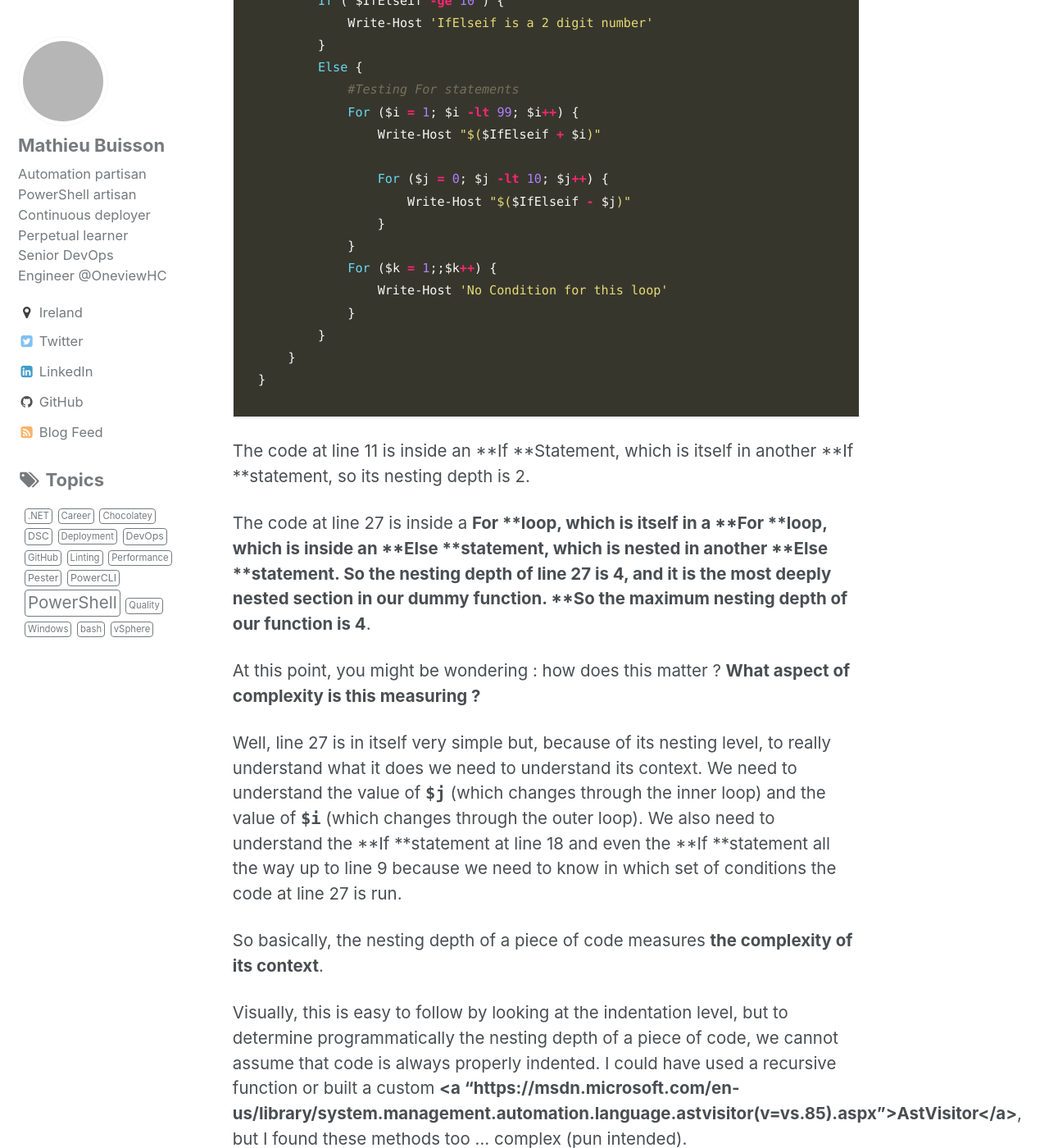
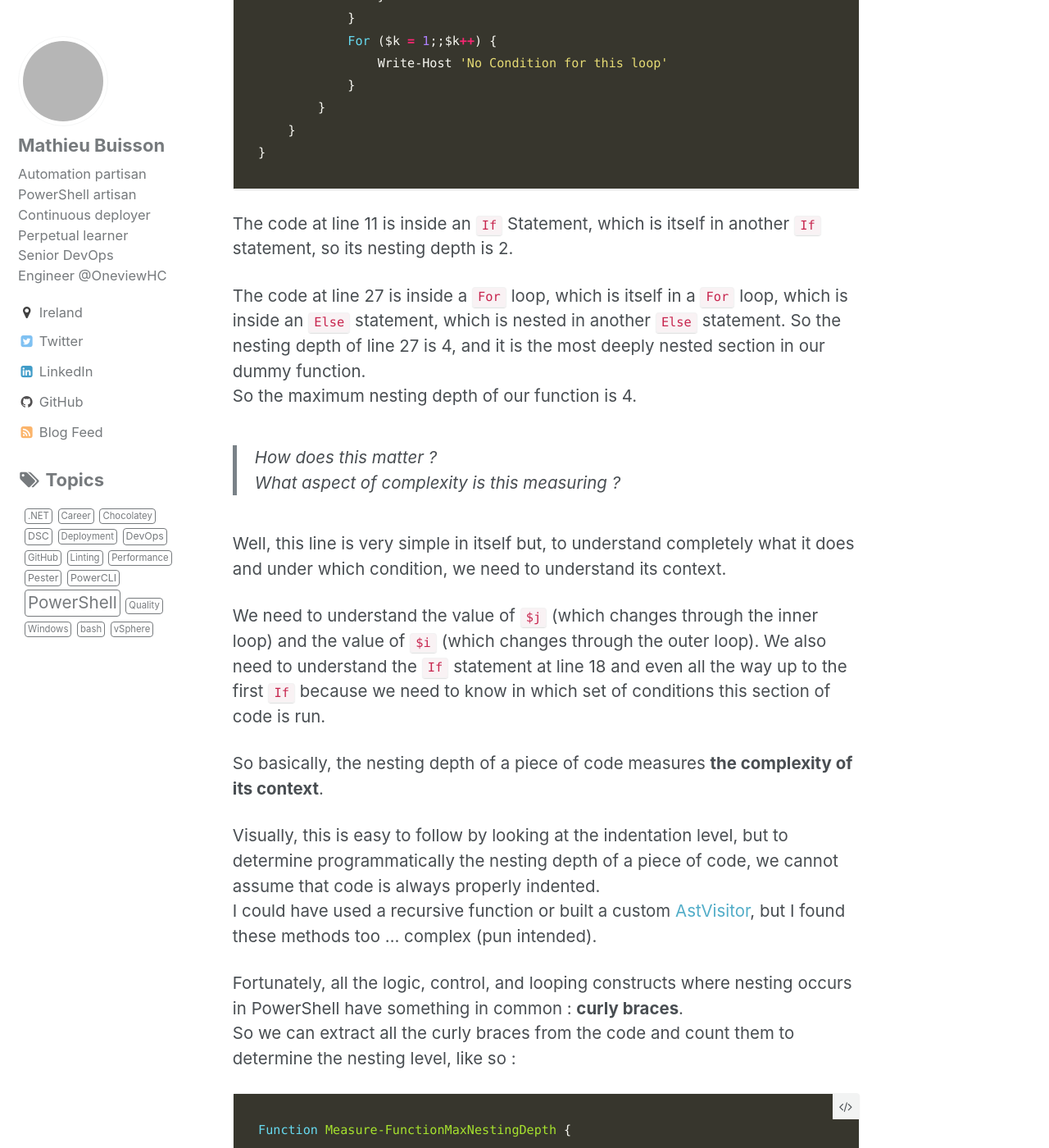
Before and after one commit to MathieuBuisson/MathieuBuisson.github.io, a Jekyll site: the page built from _posts/2017/2017-04-18-measuring-powershell-code-complexity.md, in a window 1280 px wide and 1400 px high, scrolled down 12413 px. Shown: the whole window at 82% size. Built offline with Jekyll 4.4.1, drawn with Linux system fonts in a browser that asks for light colours; some of the changed text lies outside the part shown; grey boxes are pictures that could not be loaded.

Commit message:
Add post : measuring-powershell-code-complexity

````diff
--- a/_posts/2017/2017-04-18-measuring-powershell-code-complexity.md
+++ b/_posts/2017/2017-04-18-measuring-powershell-code-complexity.md
@@ -237,41 +238,34 @@ Function Measure-FunctionComplexity {
     [int]$DefaultComplexity = 1
 
     $ForPaths = Measure-FunctionForCodePath $FunctionDefinition
-
     $IfPaths = Measure-FunctionIfCodePath $FunctionDefinition
-
     $LogicalOpPaths = Measure-FunctionLogicalOpCodePath $FunctionDefinition
-
     $SwitchPaths = Measure-FunctionSwitchCodePath $FunctionDefinition
-
     $TrapCatchPaths = Measure-FunctionTrapCatchCodePath $FunctionDefinition
-
     $WhilePaths = Measure-FunctionWhileCodePath $FunctionDefinition
-
     [int]$TotalComplexity = $DefaultComplexity + $ForPaths + $IfPaths + $LogicalOpPaths + $SwitchPaths + $TrapCatchPaths + $WhilePaths
     return $TotalComplexity
 }
 ```
 
-We start with an initial value of 1 because a piece of code which doesn't contain any logic/branching has exactly 1 code path.
-
-What is the cyclomatic complexity of our function ?
+We start with an initial value of 1 because a piece of code which doesn't contain any logic/branching has exactly 1 code path. And the total cyclomatic complexity of our function is :
 
 ```powershell
 C:\> Measure-FunctionComplexity $DummyFunction
 6
+```
 
-```
-That's great, but what is this telling us ?
-Is our function too complex or not ? **<a "http://stackoverflow.com/questions/30448693/cyclomatic-complexity-how-much-is-too-much">How much is too much ?</a>**
+> That's great, but what is this telling us ?
+> Is our function too complex or not ?
 
-Well, **the purpose of metrics is to help our brain, not to replace it**. Like any metric, we should take this number with a grain of salt and adapt it to our context. That said, the most commonly used thresholds are 10 and 15. I have a feeling that higher numbers might be fine for PowerShell code because it tends to be more readable than other languages, but that's very much arguable.
+Well, the purpose of metrics is to help our brain, **not to replace it**.
+Like any metric, we should take this number with a grain of salt and adapt it to our context. That said, the most commonly used thresholds are 10 and 15.
+I have a feeling that higher numbers might be fine for PowerShell code because it tends to be more readable than other languages, but that's very much arguable.
 
 Besides, this cyclomatic measurement is **only one side of the complexity coin**. To illustrate this, let's look at this piece of code :
 
 ```powershell
 $Now = Get-Date
-
 Switch ($Now.Month)
 {
     1 { $Month = 'January'; break }
@@ -289,15 +283,16 @@ Switch ($Now.Month)
 }
 ```
 
-The cyclomatic complexity of this piece of code is 13 (in theory, because in reality **<code>$Now.Month</code>** will always be a number between 1 and 12, but that's not the point here). So the cyclomatic complexity is pretty high, even though most coders would consider this piece of code as easy to understand and maintain.
+The cyclomatic complexity of this piece of code is 13. So the cyclomatic complexity is pretty high, even though most coders would consider this piece of code as easy to understand and maintain.
 
 So it can be useful to look at another metric, which measures a different aspect of complexity.
 
 ## Maximum nesting depth :
 
-First, what is the maximum **<a "https://help.semmle.com/wiki/display/CSHARP/Nesting+depth">nesting depth</a>** (sometimes called "Nested Block Depth") ?
+> What is the maximum [nesting depth](https://help.semmle.com/wiki/display/CSHARP/Nesting+depth) ?
 
-It is the depth of the most deeply nested code in a given piece of code (a function, here). For example, if we have an **If **statement nested in a loop, which is itself nested in a **Catch **block, the most deeply nested section is the body of the **If** statement and its nesting depth is 3.
+It is the depth of the most deeply nested code in a given piece of code (a function, here).
+For example, if we have an `If` statement nested in a loop, which is itself nested in a `Catch` block, the most deeply nested section is the body of the `If` statement and its nesting depth is 3.
 
 Let's take a new look at our dummy function, but this time **under the nesting depth lens** (it's the same function but I show it here again so you don't have scroll up) :
 
@@ -308,7 +303,6 @@ Function Test-Conditional {
     Param(
         [int]$IfElseif
     )
-
     # Testing nested If statement
     If ( $IfElseif -gt 20 ) {
         If ( $IfElseif -gt 40 ) {
@@ -326,7 +320,6 @@ Function Test-Conditional {
             #Testing For statements
             For ($i = 1; $i -lt 99; $i++) {
                 Write-Host "$($IfElseif + $i)"
-
                 For ($j = 0; $j -lt 10; $j++) {
                     Write-Host "$($IfElseif - $j)"
                 }
@@ -339,36 +332,41 @@ Function Test-Conditional {
 }
 ```
 
-The code at line 11 is inside an **If **Statement, which is itself in another **If **statement, so its nesting depth is 2.
+The code at line 11 is inside an `If` Statement, which is itself in another `If` statement, so its nesting depth is 2.
 
-The code at line 27 is inside a **For **loop, which is itself in a **For **loop, which is inside an **Else **statement, which is nested in another **Else **statement. So the nesting depth of line 27 is 4, and it is the most deeply nested section in our dummy function. **So the maximum nesting depth of our function is 4**.
+The code at line 27 is inside a `For` loop, which is itself in a `For` loop, which is inside an `Else` statement, which is nested in another `Else` statement. So the nesting depth of line 27 is 4, and it is the most deeply nested section in our dummy function.
+So the maximum nesting depth of our function is 4.
 
-At this point, you might be wondering : how does this matter ? **What aspect of complexity is this measuring ?**
+> How does this matter ?
+> What aspect of complexity is this measuring ?
 
-Well, line 27 is in itself very simple but, because of its nesting level, to really understand what it does we need to understand its context. We need to understand the value of **<code>$j</code>** (which changes through the inner loop) and the value of **<code>$i</code>** (which changes through the outer loop). We also need to understand the **If **statement at line 18 and even the **If **statement all the way up to line 9 because we need to know in which set of conditions the code at line 27 is run.
+Well, this line is very simple in itself but, to understand completely what it does and under which condition, we need to understand its context.
+
+We need to understand the value of `$j` (which changes through the inner loop) and the value of `$i` (which changes through the outer loop). We also need to understand the `If` statement at line 18 and even all the way up to the first `If` because we need to know in which set of conditions this section of code is run.
 
 So basically, the nesting depth of a piece of code measures **the complexity of its context**.
 
-Visually, this is easy to follow by looking at the indentation level, but to determine programmatically the nesting depth of a piece of code, we cannot assume that code is always properly indented. I could have used a recursive function or built a custom **<a "https://msdn.microsoft.com/en-us/library/system.management.automation.language.astvisitor(v=vs.85).aspx">AstVisitor</a>**, but I found these methods too ... complex (pun intended).
+Visually, this is easy to follow by looking at the indentation level, but to determine programmatically the nesting depth of a piece of code, we cannot assume that code is always properly indented.
+I could have used a recursive function or built a custom [AstVisitor](https://msdn.microsoft.com/en-us/library/system.management.automation.language.astvisitor(v=vs.85).aspx), but I found these methods too ... complex (pun intended).
 
-Fortunately, all the logic, control, and looping constructs where nesting occurs in PowerShell have something in common : **curly braces**. So we can extract all the curly braces from the code and count them to determine the nesting level, like so :
+Fortunately, all the logic, control, and looping constructs where nesting occurs in PowerShell have something in common : **curly braces**.
+So we can extract all the curly braces from the code and count them to determine the nesting level, like so :
 
 ```powershell
 Function Measure-FunctionMaxNestingDepth {
 
     [CmdletBinding()]
-    [OutputType([System.Int32])]
+    [OutputType([Int32])]
     Param (
-        [Parameter(Position=0, Mandatory=$True)]
+        [Parameter(Position=0, Mandatory)]
         [System.Management.Automation.Language.FunctionDefinitionAst]$FunctionDefinition
     )
-
     $FunctionText = $FunctionDefinition.Extent.Text
     $Tokens = $Null
     $Null = [System.Management.Automation.Language.Parser]::ParseInput($FunctionText, [ref]$Tokens, [ref]$Null)
 
     [System.Collections.ArrayList]$NestingDepthValues = @()
-    [System.Int32]$NestingDepth = 0
+    [Int32]$NestingDepth = 0
     [System.Collections.ArrayList]$CurlyBrackets = $Tokens | Where-Object { $_.Kind -in 'AtCurly','LCurly','RCurly' }
 
     # Removing the first opening curly and the last closing curly because they belong to the function itself
@@ -377,7 +375,6 @@ Function Measure-FunctionMaxNestingDepth {
     If ( -not $CurlyBrackets ) {
         return $NestingDepth
     }
-
     Foreach ( $CurlyBracket in $CurlyBrackets ) {
 
         If ( $CurlyBracket.Kind -in 'AtCurly','LCurly' ) {
@@ -388,33 +385,37 @@ Function Measure-FunctionMaxNestingDepth {
         }
         $NestingDepthValues += $NestingDepth
     }
-        Write-Verbose "Number of nesting depth values : $($NestingDepthValues.Count)"
-        $MaxDepthValue = ($NestingDepthValues | Measure-Object -Maximum).Maximum -as [System.Int32]
-        return $MaxDepthValue
+    Write-Verbose "Number of nesting depth values : $($NestingDepthValues.Count)"
+    $MaxDepthValue = ($NestingDepthValues | Measure-Object -Maximum).Maximum -as [Int32]
+    return $MaxDepthValue
 }
 ```
 
-Line 10 to 12 are parsing the text of the function definition into tokens.
+First, we parse the text of the function definition into tokens.
 
-At lines 14 and 15, we initialize 2 variables which are used to keep track of the nesting depth. **<code>$NestingDepth</code>** represents the nesting level at any given point in time. The different values of **<code>$NestingDepth</code>** at different points in time are stored in **<code>$NestingDepthValues</code>**.
+`$NestingDepth` represents the nesting level at any given point in time. Its different values at different points in time are stored in `$NestingDepthValues`.
 
-Line 16 : we get all the tokens corresponding to curly braces. '**AtCurly**' is a special case, these are the tokens representing opening braces for hashtables. I chose to include the curly braces for hashtables in the nesting calculation because there can be scriptblocks and expressions inside hashtables.
+Then, we filter the tokens corresponding to curly braces.
+`AtCurly` is a special case, these are the tokens representing opening braces for hashtables. I chose to include the curly braces for hashtables in the nesting calculation because there can be scriptblocks and expressions inside hashtables.
 
-The core of this function is the **Foreach **loop (line 25 to 34). It loops through all the curly brace tokens and it increments by 1 the nesting depth if it is an opening curly brace and decrements it by 1 if it is a closing brace. Then, the new nesting depth value is added to **<code>$NestingDepthValues</code>**, which keeps track of all the different values of nesting depth.
+The core of this function is the `Foreach` loop. It loops through all the curly brace tokens and it increments by 1 the nesting depth if it is an opening curly brace and decrements it by 1 if it is a closing brace.
+Then, the new nesting depth value is added to `$NestingDepthValues`, which keeps track of all the different values of nesting depth.
 
-When we are done looping through the curly brace tokens, we take all the values in **<code>$NestingDepthValues</code>** and we keep the highest one.
+When we are done looping through the curly brace tokens, we take all the values in `$NestingDepthValues` and we keep the highest one.
 
 Let's run that against our dummy function :
 
 ```powershell
 C:\> Measure-FunctionMaxNestingDepth $DummyFunction
 4
-
 ```
 
 As expected, the maximum nesting depth of the dummy function is 4.
 
-Great, but is 4 a good number or a bad number ?
-As you probably guessed, the answer is : **it depends**. But there seems to be a consensus, even across different languages (**<a "http://www.codergears.com/xclarify/Metrics#MetricsOnMethods">Java on this page</a>** and **<a "http://www.ndepend.com/docs/code-metrics#ILNestingDepth">C# here</a>**) : **nesting depth of 4 or higher is complex**, nesting depth of 8 or higher is extremely complex.
+> Great, but is 4 a good number or a bad number ?
 
-With these 2 complementary metrics, we have a basis to make decisions on whether or not we should split our code into smaller, simpler functions. We can also use these metrics to track our progress when refactoring a PowerShell project, to ensure we are making it more understandable, testable and maintainable. **Technical excellence is not a destination, it's a journey**. So how the numbers are changing over time is more important than the numbers themselves.
+As you probably guessed, the answer is : *it depends*.
+But there seems to be a consensus, even across different languages ([Java on this page](http://www.codergears.com/xclarify/Metrics#MetricsOnMethods) and [C# here](http://www.ndepend.com/docs/code-metrics#ILNestingDepth) : a nesting depth of 4 or higher is complex, a nesting depth of 8 or higher is extremely complex.
+
+With these 2 complementary metrics, we have a basis to make decisions on whether or not we should split our code into smaller, simpler functions.
+We can also use these metrics to track our progress when refactoring a PowerShell project, to ensure we are making it more testable and maintainable. **Technical excellence is not a destination, it's a journey**. So how the numbers are changing over time is more important than the numbers themselves.
````
Also changed, not shown: other parts of _posts/2017/2017-04-18-measuring-powershell-code-complexity.md (+2 -1 lines).
